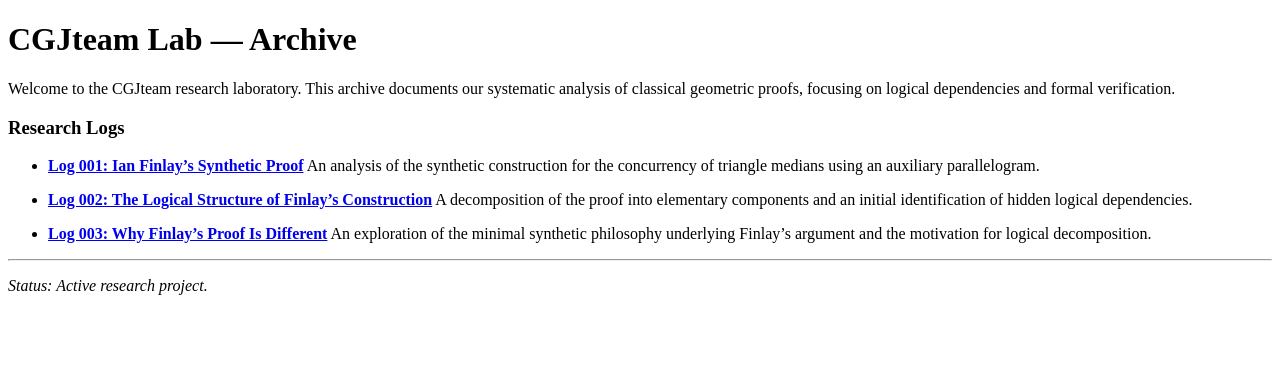
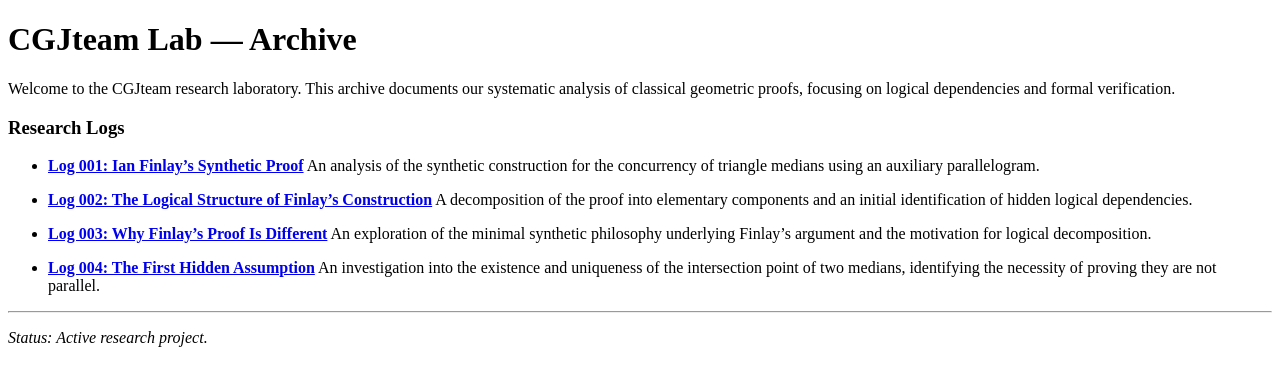
Before and after one commit to cgjteam/cgjteam.github.io, a Jekyll site: the page built from index.md, in a window 1280 px wide. Shown: the top 386 px of the page. Built offline with Jekyll 4.4.1, drawn with Linux system fonts in a browser that asks for light colours; our own code applies the rules of GitHub Pages for plain Markdown files.

Commit message:
Update index.md

```diff
--- a/index.md
+++ b/index.md
@@ -13,5 +13,10 @@ Welcome to the CGJteam research laboratory. This archive documents our systemati
 * **[Log 003: Why Finlay's Proof Is Different](log-003.md)**
   An exploration of the minimal synthetic philosophy underlying Finlay's argument and the motivation for logical decomposition.
 
+ * **[Log 004: The First Hidden Assumption](log-004.md)**
+  An investigation into the existence and uniqueness of the intersection point of two medians, identifying the necessity of proving they are not parallel.
+
+
+
 ---
 *Status: Active research project.*
```
